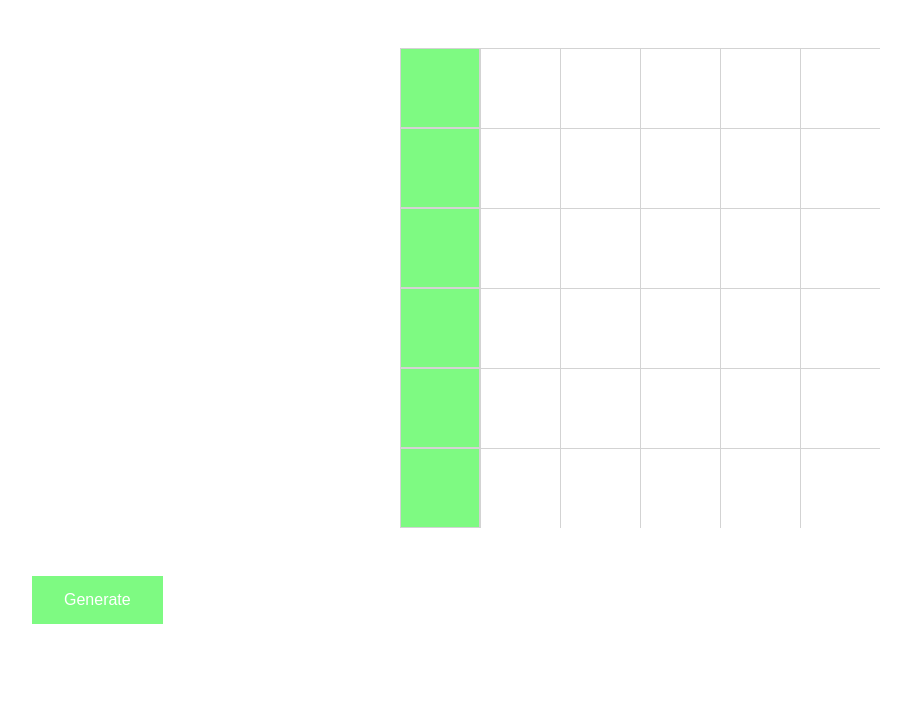
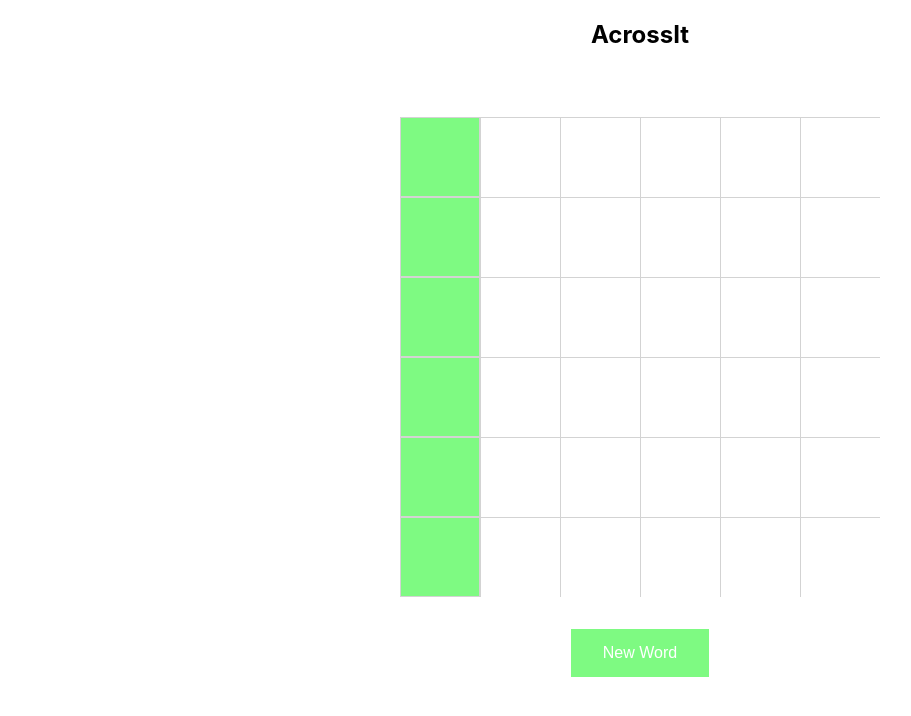
Before and after one commit to taylor-wagstaff/Word-Puzzle, a Next.js app: page / in a window 1280 px wide. Shown: the top 716 px of the page, without its empty margins (0-911 px from the left). Built offline with nearby package versions, Linux system fonts and the light colour scheme.

Commit message:
if letters are less than 6, color red

```diff
--- a/pages/index.js
+++ b/pages/index.js
@@ -17,9 +17,12 @@ const getRandomWords = () => {
 // conditions for letter going down and across then...
 // add points based on letter values to a point summary
 // change colour if letters go in certain directions
+
 // Random word each date
 // add directions for gameplay
 // styling
+
+// Fix first word has to be different and cant use same two words, if change correct word back to red text.
 
 export default function Home() {
   const [randomWord, setRandomWord] = useState([])
@@ -32,6 +35,7 @@ export default function Home() {
   const [fourStyle, setFourStyle] = useState(false)
   const [fiveStyle, setFiveStyle] = useState(false)
   const [sixStyle, setSixStyle] = useState(false)
+
   const [letter, setLetter] = useState([
     '',
     '',
@@ -125,13 +129,15 @@ export default function Home() {
     const result = event.target.value
 
     if (result.match(regex)) {
-      // remove letter at postion, only one
-      letter.splice(param1, 1)
+      // // remove letter at postion, only one
+      ;[...letter.splice(param1, 1)]
       // new array insert at its position
       setLetter([...letter.slice(0, param1), result, ...letter.slice(param1)])
       setStart(true)
-      console.log(letter)
+      // console.log(letter)
+
       diagonal(letter)
+
       // check if word matches after each state change
     }
   }
@@ -141,17 +147,14 @@ export default function Home() {
     const indexes = []
 
     for (let index = 0; index < letter.length; index++) {
-      if (letter[index] === 'x') {
+      if (letter[index] === 'x' || letter[index] === 'u') {
         // push it to the indexes at where it occurs
         indexes.push(index)
       }
     }
 
-    console.log(indexes)
+    // console.log(indexes)
   }
-
-  // Backspace
-  const onKeyDown = (event) => {}
 
   //slice array into individual words
   const sliceIntoChunks = async () => {
@@ -164,6 +167,7 @@ export default function Home() {
         .toLowerCase()
       res.push(chunk)
     }
+    console.log(res)
     return setWords(res)
   }
 
@@ -172,6 +176,7 @@ export default function Home() {
     // split letters into words
     sliceIntoChunks(letter)
     setStart(false)
+    console.log(words[0].length)
 
     if (/[a-zA-Z]/g.test(words[0]) && words[0].length === 6) {
       fetchWords(words[0])
@@ -182,6 +187,7 @@ export default function Home() {
 
             setOneStyle(true)
           }
+
           console.dir(res.body)
         })
         .finally(() => {
@@ -280,14 +286,66 @@ export default function Home() {
     }
   }, [start])
 
+  // Backspace
+  const onKeyDown = (event, param2) => {
+    const empty = ''
+    if (event.key === 'Backspace') {
+      // remove letter at postion, only one
+      ;[...letter.splice(param2, 1, empty)]
+      // new array insert at its position
+      setLetter([...letter])
+      // setStart(true)
+
+      // colorCheck(letter)
+      colorCheck(letter)
+    }
+
+    // check if word matches after each state change
+  }
+
+  const colorCheck = (letter) => {
+    const empty = ''
+    console.log(letter)
+    switch (empty) {
+      case letter[5]:
+        setOneStyle(false)
+        break
+      case letter[11]:
+        setTwoStyle(false)
+        break
+      case letter[17]:
+        setThreeStyle(false)
+        break
+      case letter[23]:
+        setFourStyle(false)
+        break
+      case letter[29]:
+        setFiveStyle(false)
+        break
+      case letter[35]:
+        setSixStyle(false)
+        break
+      default:
+      // execute default code block
+    }
+  }
+
+  function log() {
+    console.log(letter)
+  }
+
+  log()
+
   return (
     <div className={styles.container}>
       <Head>
-        <title>Word Game!</title>
-        <meta name="word game" />
+        <title>AcrossIt!</title>
+        <meta name="AcrossIt :)" />
         <link rel="icon" href="/favicon.ico" />
       </Head>
-
+      <div>
+        <h2>AcrossIt</h2>
+      </div>
       <div className="container">
         <div className="game-board">
           <div className="box">
@@ -296,6 +354,7 @@ export default function Home() {
           </div>
           <div className="box">
             <div>
+              {/* two letter */}
               <input
                 style={
                   oneStyle === true
@@ -312,6 +371,7 @@ export default function Home() {
             </div>
           </div>
           <div className="box">
+            {/* three letter */}
             <input
               style={
                 oneStyle === true
@@ -327,6 +387,7 @@ export default function Home() {
             ></input>
           </div>
           <div className="box">
+            {/* four letter */}
             <input
               style={
                 oneStyle === true
@@ -342,6 +403,7 @@ export default function Home() {
             ></input>
           </div>
           <div className="box">
+            {/* five letter */}
             <input
               style={
                 oneStyle === true
@@ -357,6 +419,7 @@ export default function Home() {
             ></input>
           </div>
           <div className="box">
+            {/* six letter */}
             <input
               style={
                 oneStyle === true
@@ -372,10 +435,11 @@ export default function Home() {
             ></input>
           </div>
           <div className="box">
-            {/* second letter */}
+            {/* seven letter */}
             <div className="letter">{randomWord[1]}</div>
           </div>
           <div className="box">
+            {/* eight letter */}
             <input
               style={
                 twoStyle === true
@@ -391,6 +455,7 @@ export default function Home() {
             ></input>
           </div>
           <div className="box">
+            {/* nine letter */}
             <input
               style={
                 twoStyle === true
@@ -406,6 +471,7 @@ export default function Home() {
             ></input>
           </div>
           <div className="box">
+            {/* tenth letter */}
             <input
               style={
                 twoStyle === true
@@ -421,6 +487,7 @@ export default function Home() {
             ></input>
           </div>
           <div className="box">
+            {/* eleventh letter */}
             <input
               style={
                 twoStyle === true
@@ -436,6 +503,7 @@ export default function Home() {
             ></input>
           </div>
           <div className="box">
+            {/* 12 letter */}
             <input
               style={
                 twoStyle === true
@@ -451,10 +519,11 @@ export default function Home() {
             ></input>
           </div>
           <div className="box">
-            {/* third letter */}
+            {/* 13 letter */}
             <div className="letter">{randomWord[2]}</div>
           </div>
           <div className="box">
+            {/* 14 letter */}
             <input
               style={
                 threeStyle === true
@@ -470,6 +539,7 @@ export default function Home() {
             ></input>
           </div>
           <div className="box">
+            {/* 15 letter */}
             <input
               style={
                 threeStyle === true
@@ -485,6 +555,7 @@ export default function Home() {
             ></input>
           </div>
           <div className="box">
+            {/* 16 letter */}
             <input
               style={
                 threeStyle === true
@@ -500,6 +571,7 @@ export default function Home() {
             ></input>
           </div>
           <div className="box">
+            {/* 17 letter */}
             <input
               style={
                 threeStyle === true
@@ -515,6 +587,7 @@ export default function Home() {
             ></input>
           </div>
           <div className="box">
+            {/* 18 letter */}
             <input
               style={
                 threeStyle === true
@@ -530,10 +603,11 @@ export default function Home() {
             ></input>
           </div>
           <div className="box">
-            {/* fourth letter */}
+            {/* 19 letter */}
             <div className="letter">{randomWord[3]}</div>
           </div>
           <div className="box">
+            {/* 20 letter */}
             <input
               style={
                 fourStyle === true
@@ -549,6 +623,7 @@ export default function Home() {
             ></input>
           </div>
           <div className="box">
+            {/* 21 letter */}
             <input
               style={
                 fourStyle === true
@@ -564,6 +639,7 @@ export default function Home() {
             ></input>
           </div>
           <div className="box">
+            {/* 22 letter */}
             <input
               style={
                 fourStyle === true
@@ -579,6 +655,7 @@ export default function Home() {
             ></input>
           </div>
           <div className="box">
+            {/* 23 letter */}
             <input
               style={
                 fourStyle === true
@@ -594,6 +671,7 @@ export default function Home() {
             ></input>
           </div>
           <div className="box">
+            {/* 24 letter */}
             <input
               style={
                 fourStyle === true
@@ -609,10 +687,11 @@ export default function Home() {
             ></input>
           </div>
           <div className="box">
-            {/* fifth letter */}
+            {/* 25 letter */}
             <div className="letter">{randomWord[4]}</div>
           </div>
           <div className="box">
+            {/* 26 letter */}
             <input
               style={
                 fiveStyle === true
@@ -628,6 +707,7 @@ export default function Home() {
             ></input>
           </div>
           <div className="box">
+            {/* 27 letter */}
             <input
               style={
                 fiveStyle === true
@@ -643,6 +723,7 @@ export default function Home() {
             ></input>
           </div>
           <div className="box">
+            {/* 28 letter */}
             <input
               style={
                 fiveStyle === true
@@ -658,6 +739,7 @@ export default function Home() {
             ></input>
           </div>
           <div className="box">
+            {/* 29 letter */}
             <input
               style={
                 fiveStyle === true
@@ -673,6 +755,7 @@ export default function Home() {
             ></input>
           </div>
           <div className="box">
+            {/* 30 letter */}
             <input
               style={
                 fiveStyle === true
@@ -688,10 +771,11 @@ export default function Home() {
             ></input>
           </div>
           <div className="box">
-            {/* six letter */}
+            {/* 31 letter */}
             <div className="letter">{randomWord[5]}</div>
           </div>
           <div className="box">
+            {/* 32 letter */}
             <input
               style={
                 sixStyle === true
@@ -707,6 +791,7 @@ export default function Home() {
             ></input>
           </div>
           <div className="box">
+            {/* 33 letter */}
             <input
               style={
                 sixStyle === true
@@ -722,6 +807,7 @@ export default function Home() {
             ></input>
           </div>
           <div className="box">
+            {/* 34 letter */}
             <input
               style={
                 sixStyle === true
@@ -737,6 +823,7 @@ export default function Home() {
             ></input>
           </div>
           <div className="box">
+            {/* 35 letter */}
             <input
               style={
                 sixStyle === true
@@ -752,6 +839,7 @@ export default function Home() {
             ></input>
           </div>
           <div className="box">
+            {/* 36 letter */}
             <input
               style={
                 sixStyle === true
@@ -770,7 +858,7 @@ export default function Home() {
         <div></div>
       </div>
       <button type="button" className={styles.button} onClick={handleClick}>
-        Generate
+        New Word
       </button>
     </div>
   )
--- a/styles/Home.module.css
+++ b/styles/Home.module.css
@@ -1,5 +1,9 @@
 .container {
   padding: 0 2rem;
+  display: flex;
+  flex-direction: column;
+  justify-content: center;
+  align-items: center;
 }
 
 .main {
@@ -130,7 +134,8 @@
 
 .button {
   background-color: #7efa82;/* Green */
-  margin-top: 3rem;
+  margin-top: 2rem;
+  margin-bottom: 5rem;
   border: none;
   color: white;
   padding: 15px 32px;
```
